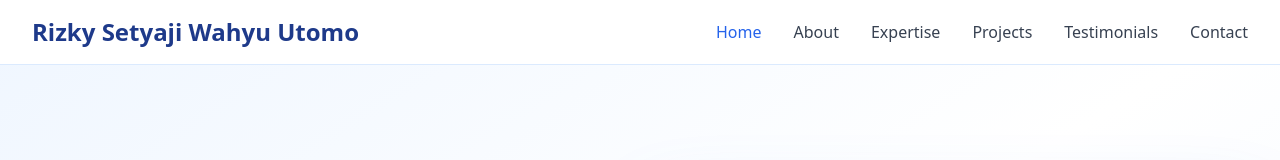
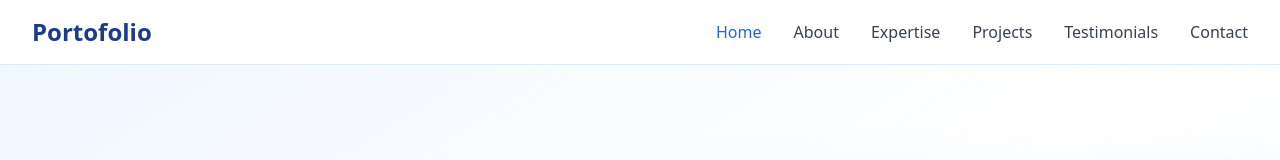
Before and after one commit to rizkyswutomo/myportofolio, a React (Vite) app: page / in a window 1280 px wide. Shown: the top 160 px of the page. Built offline with nearby package versions, Linux system fonts and the light colour scheme.

Commit message:
Change navigation text to Portfolio

```diff
--- a/src/App.tsx
+++ b/src/App.tsx
@@ -154,7 +154,7 @@ function App() {
         <div className="max-w-7xl mx-auto px-4 sm:px-6 lg:px-8">
           <div className="flex justify-between items-center py-4">
             <div className="text-2xl font-bold text-blue-900">
-              Rizky Setyaji Wahyu Utomo
+              Portofolio
             </div>
 
             {/* Desktop Navigation */}
```
